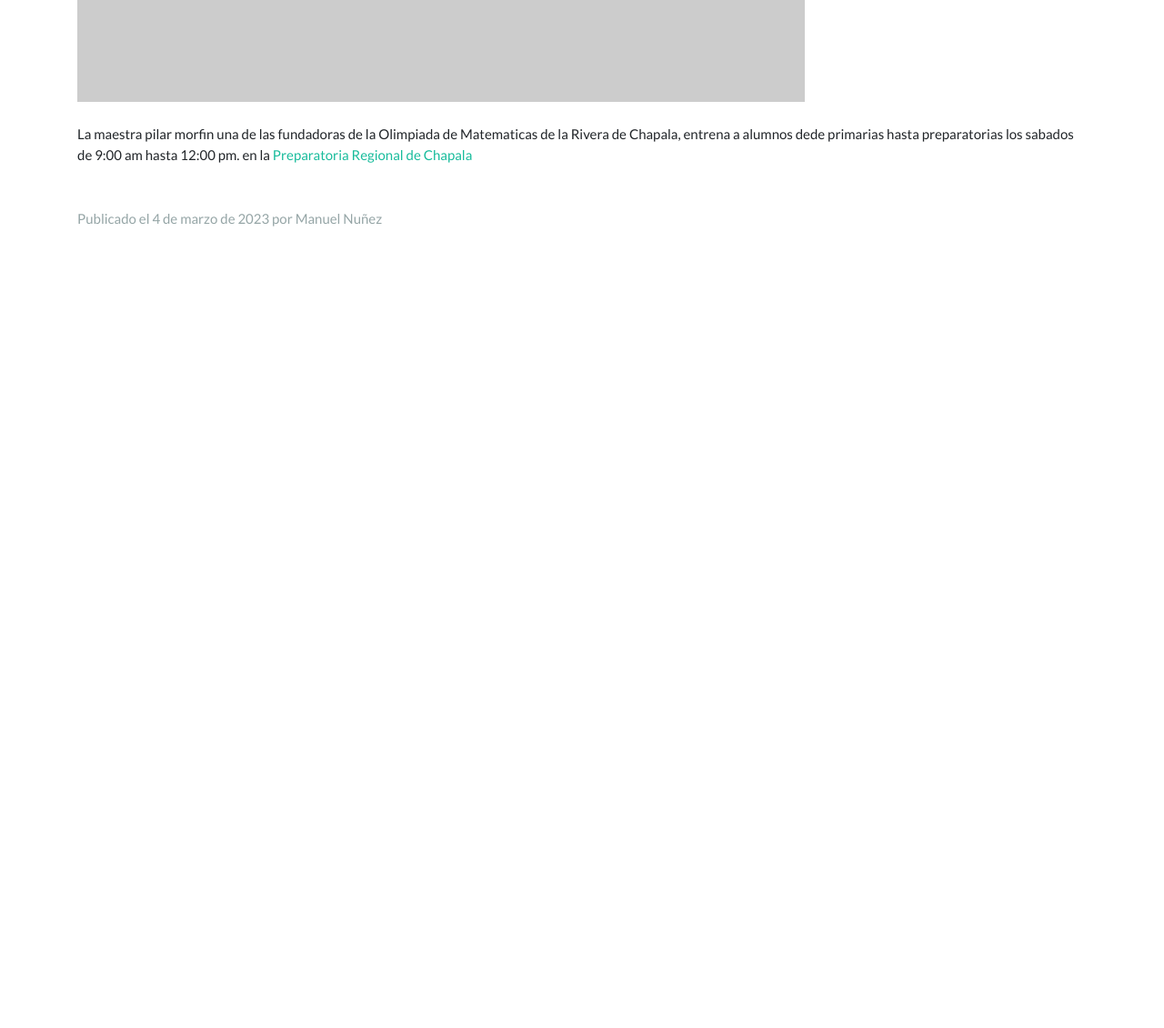
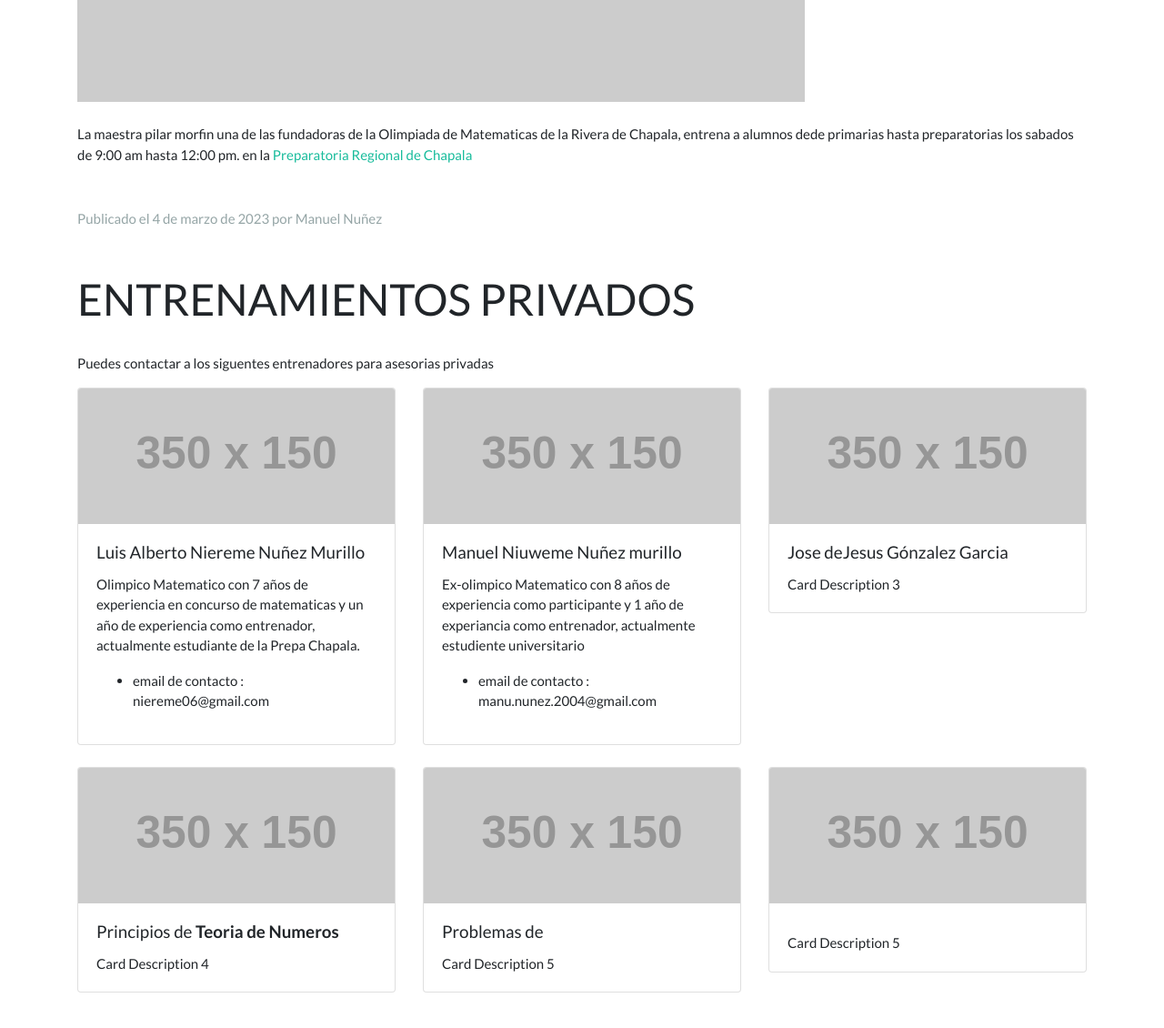
Before and after one commit to ManuNunez/OMRCh_PAGE, a plain HTML site: page entrenamientos.html in a window 1280 px wide. Shown: the part 524-1654 px from the top of the page at 91% size. Before the commit the page ends 824 px from the top, so only its background shows below. Drawn offline with nearby package versions, Linux system fonts and the light colour scheme; placeholder pictures from the web are drawn by us; a script that the page names is missing.

Commit message:
trainer cards

```diff
--- a/entrenamientos.html
+++ b/entrenamientos.html
@@ -46,7 +46,8 @@
                 <p>
                     La maestra pilar morfin una de las fundadoras de la Olimpiada de Matematicas de la Rivera de
                     Chapala, entrena a alumnos dede primarias hasta preparatorias los sabados de 9:00 am hasta 12:00 pm.
-                    en la<a href="https://goo.gl/maps/sbDq3THGbKqfp8en8" target="_blank"> Preparatoria Regional de Chapala </a>
+                    en la<a href="https://goo.gl/maps/sbDq3THGbKqfp8en8" target="_blank"> Preparatoria Regional de
+                        Chapala </a>
                 </p>
             </section>
             <footer class="mt-5">
@@ -54,10 +55,86 @@
             </footer>
         </article>
     </div>
+    <div class="container my-5">
+        <h1>ENTRENAMIENTOS PRIVADOS</h1>
+        <br>
+        <p>
+            Puedes contactar a los siguentes entrenadores para asesorias privadas
+        </p>
+        <div class="row">
+            <div class="col-lg-4 col-md-6 col-sm-12">
+                <div class="card mb-4">
+                    <img src="https://via.placeholder.com/350x150" class="card-img-top" alt="Card image">
+                    <div class="card-body">
+                        <h5 class="card-title">Luis Alberto Niereme Nuñez Murillo </h5>
+                        <p class="card-text">
+                            Olimpico Matematico con 7 años de experiencia en concurso de matematicas y un año de
+                            experiencia como entrenador, actualmente estudiante de la Prepa Chapala.
+                        <ul>
+                            <li>email de contacto : niereme06@gmail.com</li>
+                        </ul>
 
-    <script src="https://cdnjs.cloudflare.com/ajax/libs/bootstrap/5.3.2/js/bootstrap.bundle.min.js"
-        integrity="sha512-2ZVgHwtGxQDDkLlGHe3q+w3d4IF4gLGYFZoOJPFz9WhZJ/KR31hVWtr2tJH7MV/9ZgjEP7DpBnJ80NxnNnEdpw=="
-        crossorigin="anonymous" referrerpolicy="no-referrer"></script>
+                        </p>
+                    </div>
+                </div>
+            </div>
+            <div class="col-lg-4 col-md-6 col-sm-12">
+                <div class="card mb-4">
+                    <img src="https://via.placeholder.com/350x150" class="card-img-top" alt="Card image">
+                    <div class="card-body">
+                        <h5 class="card-title">Manuel Niuweme Nuñez murillo</h5>
+                        <p class="card-text">
+                            Ex-olimpico Matematico con 8 años de experiencia como participante y 1 año
+                            de experiancia como entrenador, actualmente estudiente universitario
+                            <ul>
+                                <li>email de contacto :  manu.nunez.2004@gmail.com</li>
+                            </ul>
+                         </p>
+                    </div>
+                </div>
+            </div>
+            <div class="col-lg-4 col-md-6 col-sm-12">
+                <div class="card mb-4">
+                    <img src="https://via.placeholder.com/350x150" class="card-img-top" alt="Card image">
+                    <div class="card-body">
+                        <h5 class="card-title">Jose deJesus Gónzalez Garcia</h5>
+                        <p class="card-text">Card Description 3</p>
+                    </div>
+                </div>
+            </div>
+            <div class="col-lg-4 col-md-6 col-sm-12">
+                <div class="card mb-4">
+                    <img src="https://via.placeholder.com/350x150" class="card-img-top" alt="Card image">
+                    <div class="card-body">
+                        <h5 class="card-title">Principios de <strong>Teoria de Numeros</strong></h5>
+                        <p class="card-text">Card Description 4</p>
+                    </div>
+                </div>
+            </div>
+            <div class="col-lg-4 col-md-6 col-sm-12">
+                <div class="card mb-4">
+                    <img src="https://via.placeholder.com/350x150" class="card-img-top" alt="Card image">
+                    <div class="card-body">
+                        <h5 class="card-title">Problemas de <strong></strong></h5>
+                        <p class="card-text">Card Description 5</p>
+                    </div>
+                </div>
+            </div>
+            <div class="col-lg-4 col-md-6 col-sm-12">
+                <div class="card mb-4">
+                    <img src="https://via.placeholder.com/350x150" class="card-img-top" alt="Card image">
+                    <div class="card-body">
+                        <h5 class="card-title"></h5>
+                        <p class="card-text">Card Description 5</p>
+                    </div>
+                </div>
+            </div>
+        </div>
+        <br>
+
+        <script src="https://cdnjs.cloudflare.com/ajax/libs/bootstrap/5.3.2/js/bootstrap.bundle.min.js"
+            integrity="sha512-2ZVgHwtGxQDDkLlGHe3q+w3d4IF4gLGYFZoOJPFz9WhZJ/KR31hVWtr2tJH7MV/9ZgjEP7DpBnJ80NxnNnEdpw=="
+            crossorigin="anonymous" referrerpolicy="no-referrer"></script>
 </body>
 
 </html>
```
